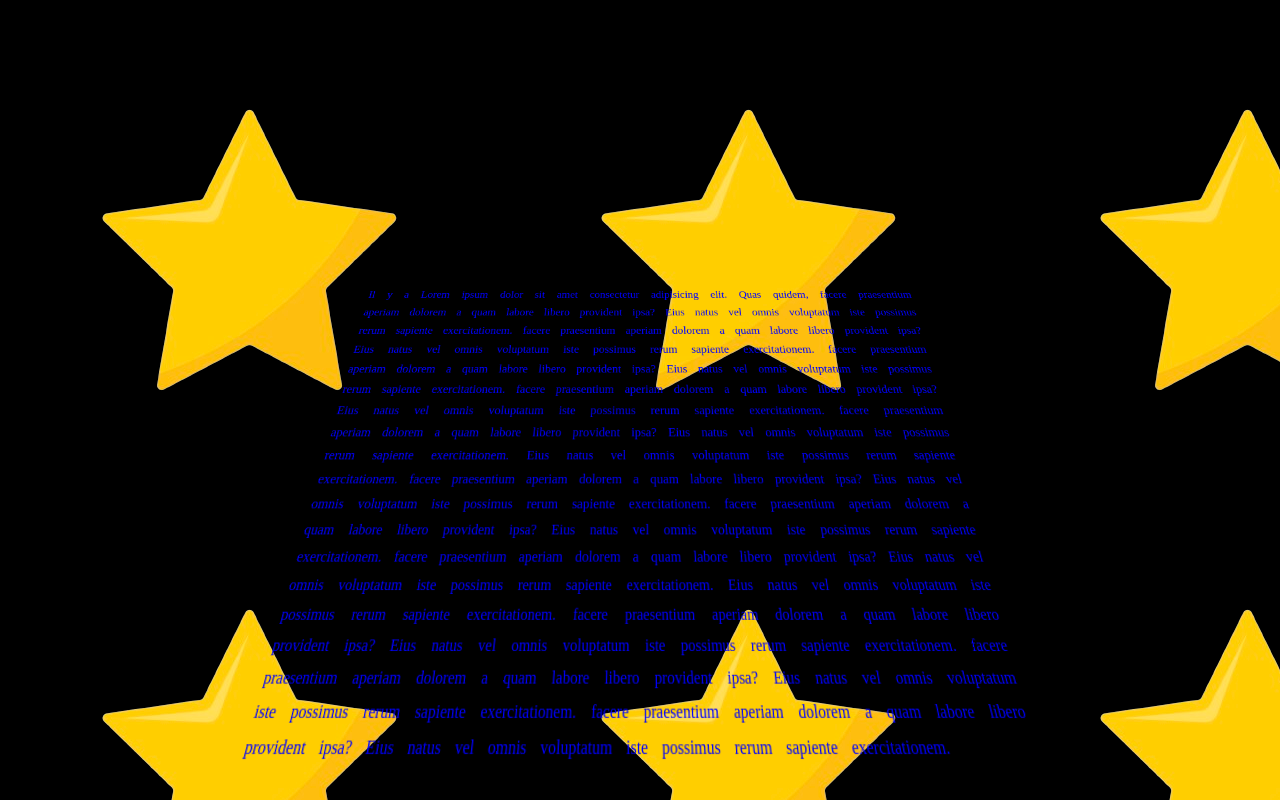
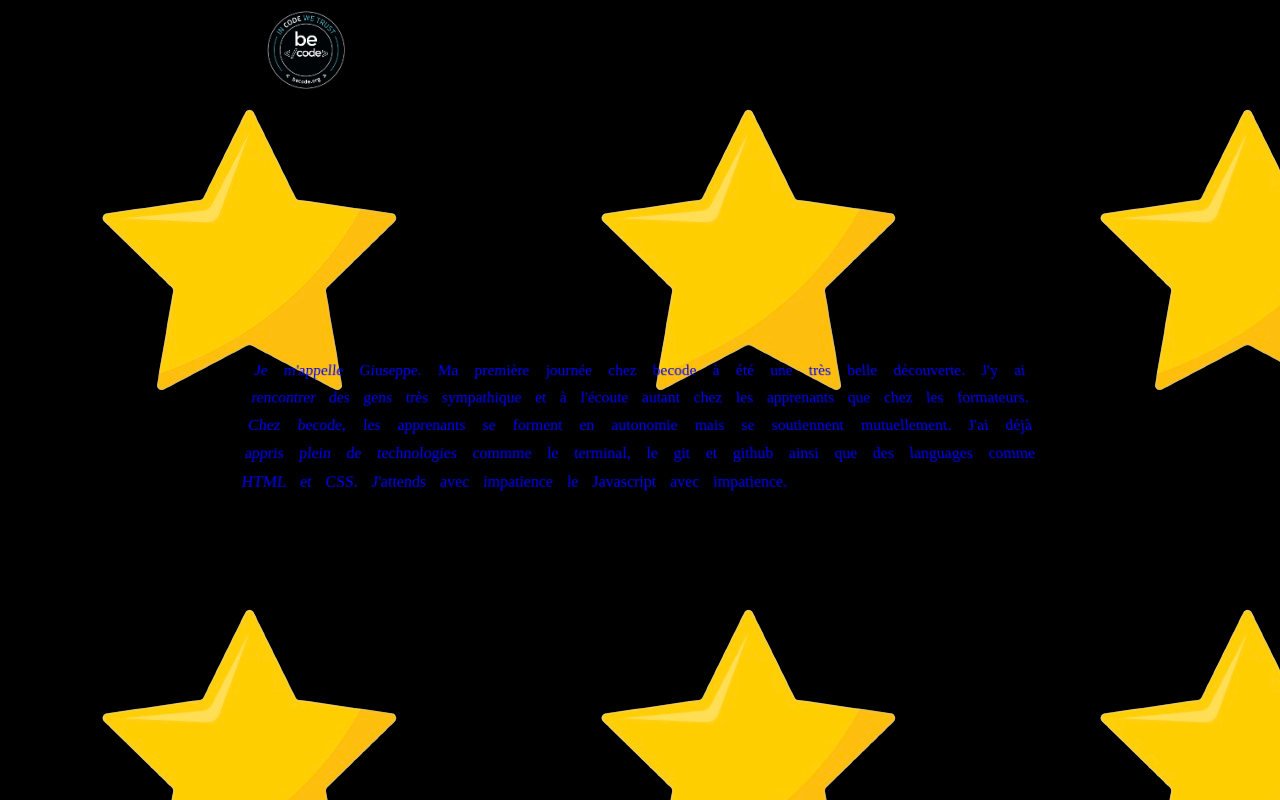
Before and after one commit to GMKRAKEN23/Stars-Wars-Crawl, a plain HTML site: page index.html in a window 1280 px wide. Drawn offline with Linux system fonts and the light colour scheme.

Commit message:
stars wars finished

```diff
--- a/index.html
+++ b/index.html
@@ -8,38 +8,27 @@
 </head>
 <body>
 
+    <div class="logo">
+      <img src="becode.png" alt="Logo_becode" title="logo becode" width="100px" height="100px">
+    </div>
+
     <div class="star_wars">
         <div class="crawl">
-            <p>Il y a Lorem ipsum dolor sit amet consectetur adipisicing elit.
-            Quas quidem, facere praesentium aperiam dolorem a quam labore libero
-            provident ipsa? Eius natus vel omnis voluptatum iste possimus rerum
-            sapiente exercitationem. facere praesentium aperiam dolorem a quam labore libero
-            provident ipsa? Eius natus vel omnis voluptatum iste possimus rerum
-            sapiente exercitationem. facere praesentium aperiam dolorem a quam labore libero
-            provident ipsa? Eius natus vel omnis voluptatum iste possimus rerum
-            sapiente exercitationem. facere praesentium aperiam dolorem a quam labore libero
-            provident ipsa? Eius natus vel omnis voluptatum iste possimus rerum
-            sapiente exercitationem. facere praesentium aperiam dolorem a quam labore libero
-            provident ipsa? Eius natus vel omnis voluptatum iste possimus rerum
-            sapiente exercitationem. Eius natus vel omnis voluptatum iste possimus rerum
-            sapiente exercitationem. facere praesentium aperiam dolorem a quam labore libero
-            provident ipsa? Eius natus vel omnis voluptatum iste possimus rerum
-            sapiente exercitationem. facere praesentium aperiam dolorem a quam labore libero
-            provident ipsa? Eius natus vel omnis voluptatum iste possimus rerum
-            sapiente exercitationem. facere praesentium aperiam dolorem a quam labore libero
-            provident ipsa? Eius natus vel omnis voluptatum iste possimus rerum
-            sapiente exercitationem. Eius natus vel omnis voluptatum iste possimus rerum
-            sapiente exercitationem. facere praesentium aperiam dolorem a quam labore libero
-            provident ipsa? Eius natus vel omnis voluptatum iste possimus rerum
-            sapiente exercitationem. facere praesentium aperiam dolorem a quam labore libero
-            provident ipsa? Eius natus vel omnis voluptatum iste possimus rerum
-            sapiente exercitationem. facere praesentium aperiam dolorem a quam labore libero
-            provident ipsa? Eius natus vel omnis voluptatum iste possimus rerum
-            sapiente exercitationem.</p>
+            <p>Je m'appelle Giuseppe. Ma première journée chez becode à été une très belle découverte. J'y ai rencontrer des gens très sympathique
+                et à l'écoute autant chez les apprenants que chez les formateurs. Chez becode, les apprenants se forment en autonomie mais se soutiennent mutuellement.
+                J'ai déjà appris plein de technologies commme le terminal, le git et github ainsi que des languages comme HTML et CSS. J'attends avec impatience le
+                Javascript avec impatience.
+            </p>
         </div>
 
     </div>
 
+    <audio>
+
+        <source src="tesla.mp3" type="mp3" autoplay loop>Mon audio<source>
+
+    </audio>
+
 
 </body>
 </html>
--- a/style.css
+++ b/style.css
@@ -17,8 +17,15 @@ body{
     overflow: hidden;
 }
 
+.logo{
+    position: fixed;
+    position: absolute;
+    top: 0;
+    left: 20%;
+}
+
 .star_wars{
-    perspective: 400px;
+    perspective: 1200px;
 
 }
 
```
Also changed, not shown: becode.png (added), 4 other files.
